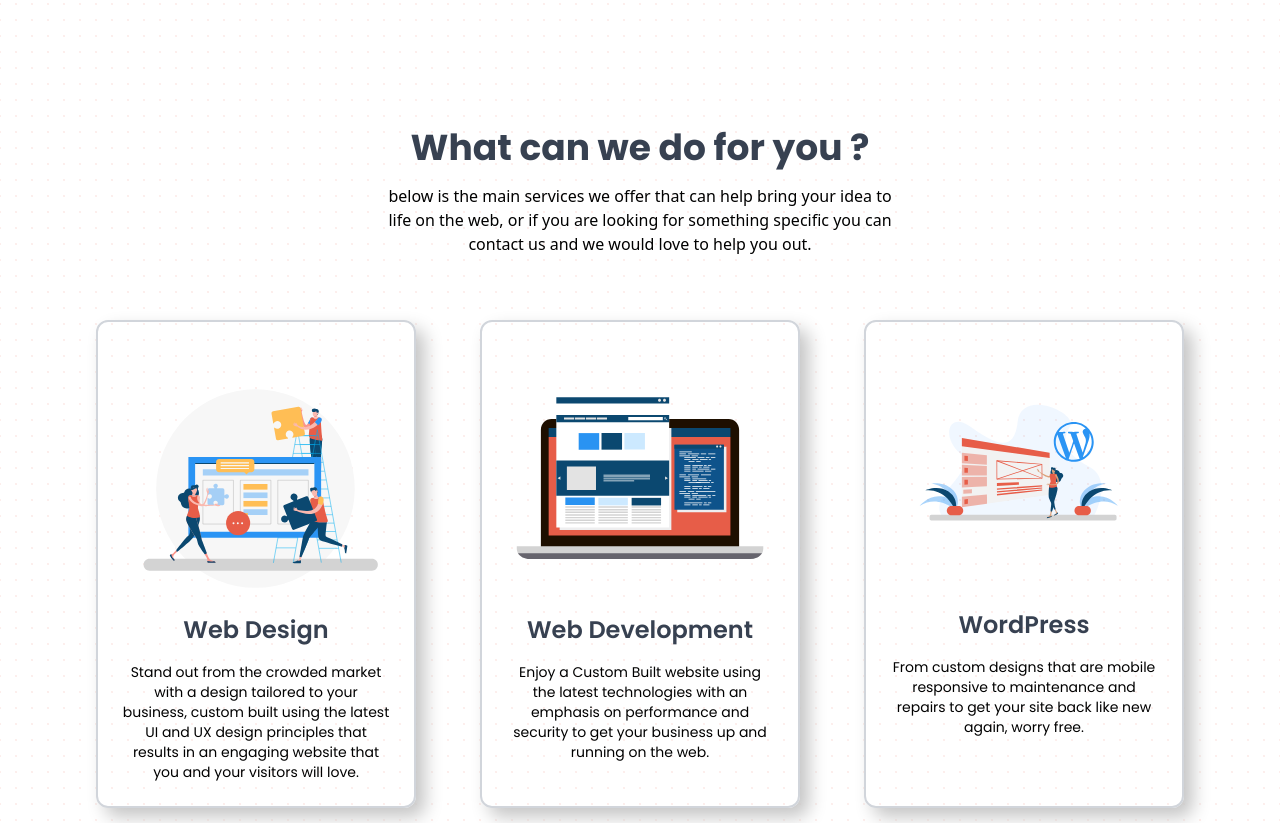
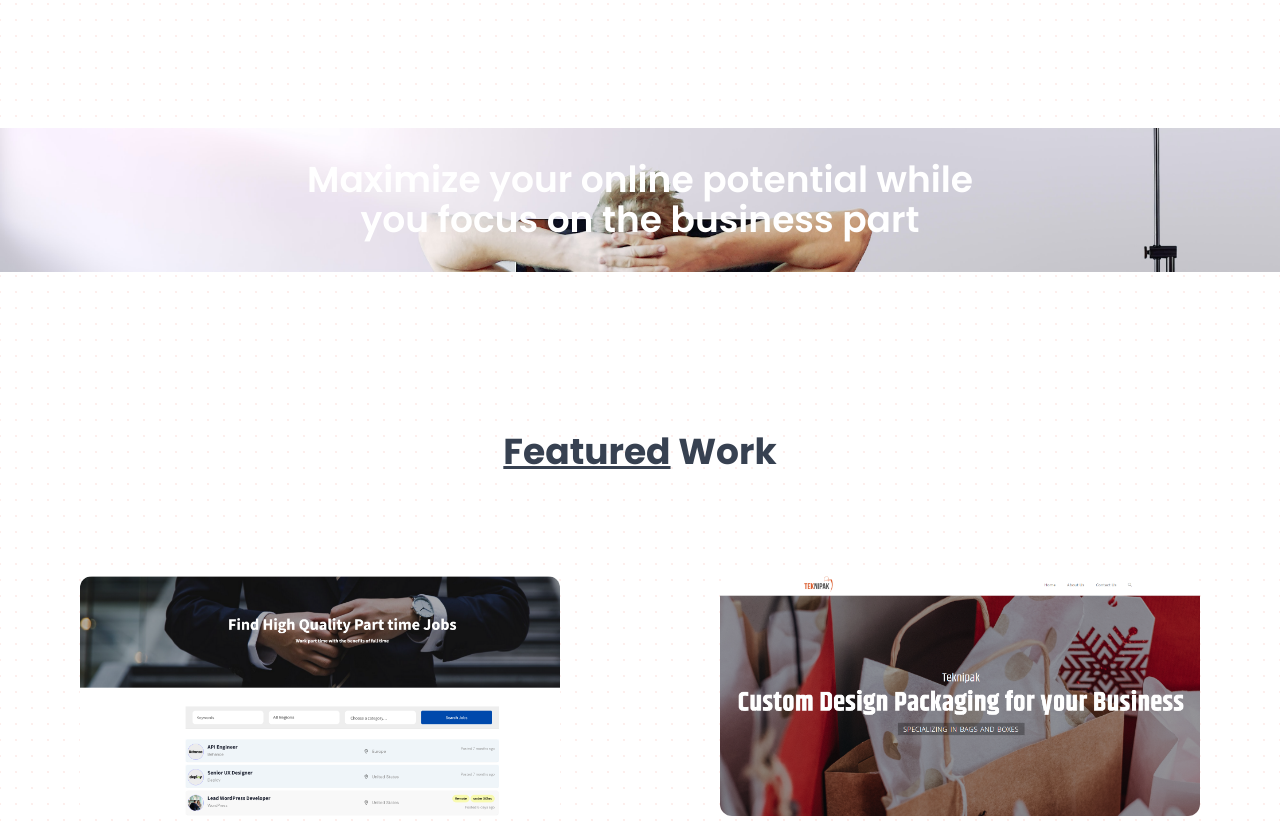
Before and after one commit to skystanoyevitch/sky-portfolio, a React (Create React App) app: page / in a window 1280 px wide. Shown: the part 780-1603 px from the top of the page. Built offline with nearby package versions, Linux system fonts and the light colour scheme.

Commit message:
removed and added correct components

```diff
--- a/src/Pages/Home/Homepage.js
+++ b/src/Pages/Home/Homepage.js
@@ -1,16 +1,16 @@
 import Hero from "./Components/Hero";
-import FeaturedProjects from "./Components/FeaturedProjects";
+// import FeaturedProjects from "./Components/FeaturedProjects";
 import OurWork from "./Components/OurWork";
 import ContactComponent from "./Components/ContactComponent";
+import Portfolio from "./Components/Portfolio";
 // import Portfolio from "./Components/Portfolio";
 
 const Homepage = () => {
   return (
     <div>
       <Hero />
-      <FeaturedProjects />
       <OurWork />
-      {/* <Portfolio /> */}
+      <Portfolio />
       <ContactComponent />
     </div>
   );
```
